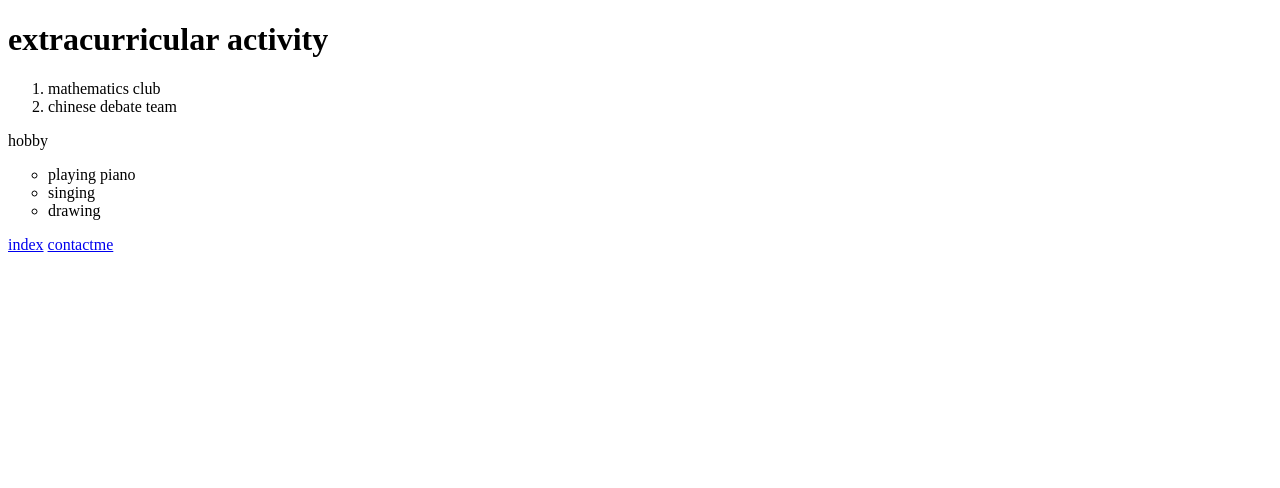
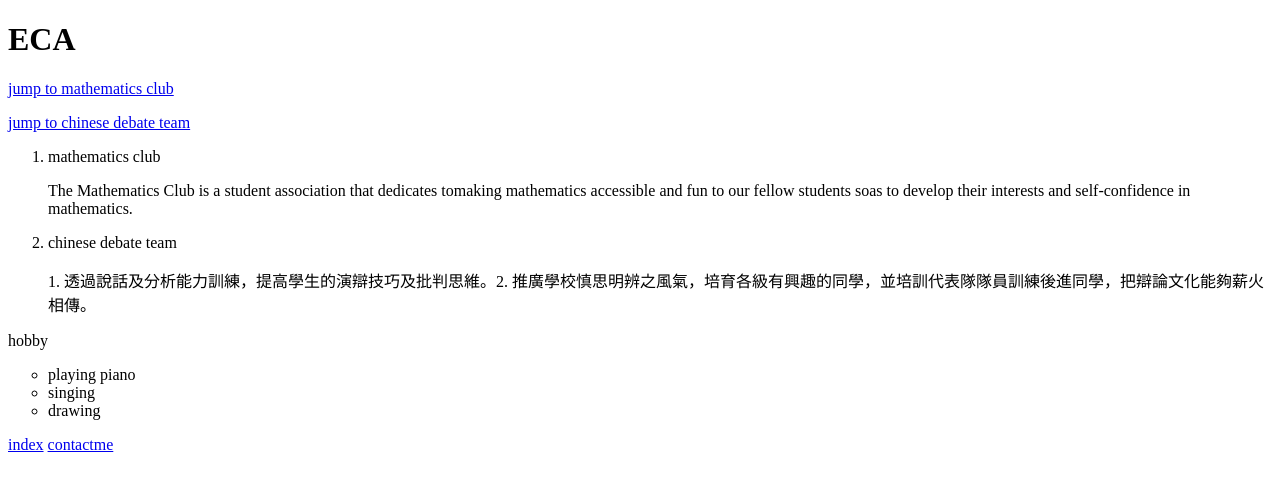
Before and after one commit to gennychoi/shccesf4a5, a plain HTML site: page extracurricular.html in a window 1280 px wide. Drawn offline with Linux system fonts and the light colour scheme.

Commit message:
Add files via upload

```diff
--- a/extracurricular.html
+++ b/extracurricular.html
@@ -6,10 +6,14 @@
 </head>
 <body>
 
-	<h1>extracurricular activity</h1>
+	<h1 abbr title="extracurricular activity">ECA</abbr></h1>
+	<p><a href="#mc">jump to mathematics club</a></p>
+	<p><a href="#cdt">jump to chinese debate team</a></p>
 	<ol>
-		<li>mathematics club</li>
-		<li>chinese debate team</li>
+		<li id="mc">mathematics club</li>
+		<p>The Mathematics Club is a student association that dedicates tomaking mathematics accessible and fun to our fellow students soas to develop their interests and self-confidence in mathematics.</p>
+		<li id="cdt">chinese debate team</li>
+		<p>1. 透過說話及分析能力訓練，提高學生的演辯技巧及批判思維。2. 推廣學校慎思明辨之風氣，培育各級有興趣的同學，並培訓代表隊隊員訓練後進同學，把辯論文化能夠薪火相傳。</p>
 	</ol>
 	hobby
 	<ul style="list-style-type: circle">
```
